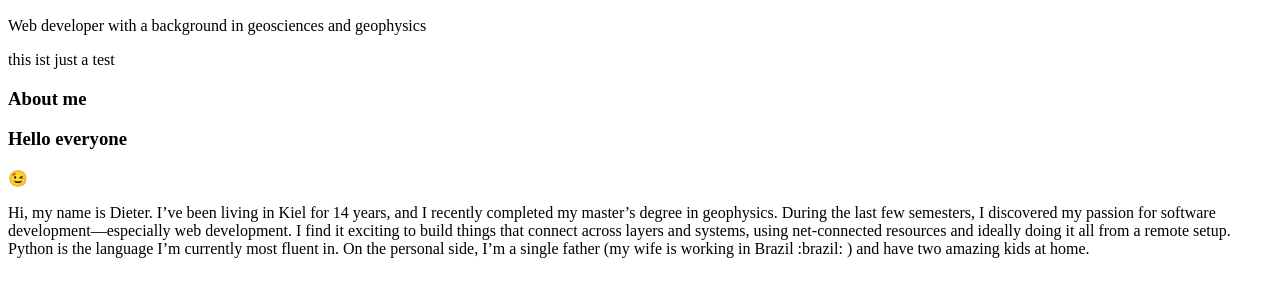
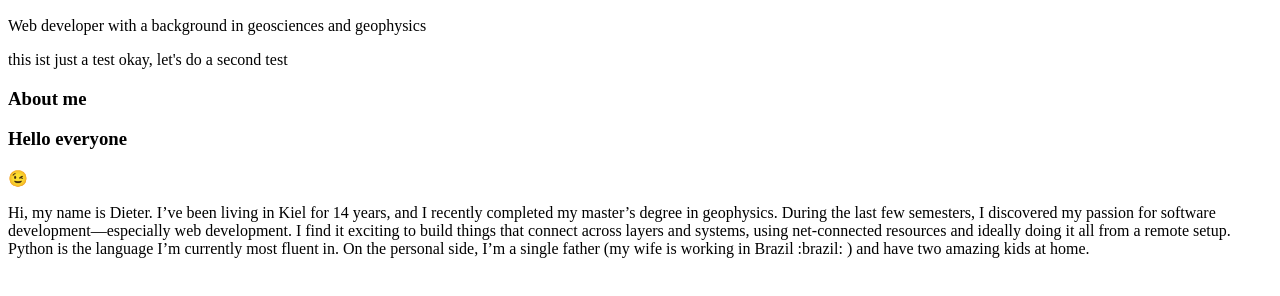
Before and after one commit to vanhog/webdev_portfolio, a plain HTML site: page index.html in a window 1280 px wide. Shown: the part 404-700 px from the top of the page. Drawn offline with Linux system fonts and the light colour scheme.

Commit message:
this ist the second test

```diff
--- a/index.html
+++ b/index.html
@@ -27,6 +27,7 @@
     <p>Web developer with a background in geosciences and geophysics</p>
     <section name="about">
         this ist just a test
+        okay, let's do a second test
     <h3>About me</h3>
       <h3 id="greeting">Hello everyone</h3>
       <div id="about">&#x1F609;</div>
```
